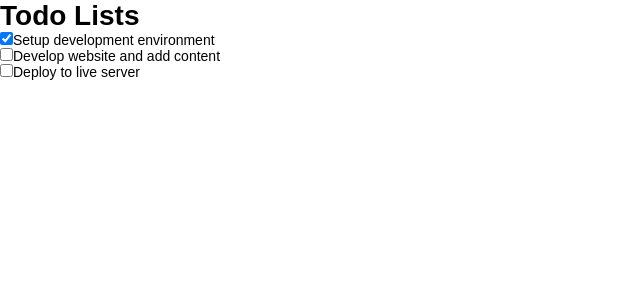
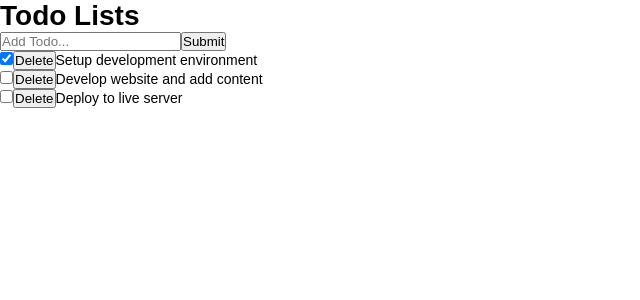
Before and after one commit to AdnanOlarmmi/React-to-do-list, a React (Create React App) app: page / in a window 1280 px wide. Shown: the top 300 px of the page, without its empty margins (0-640 px from the left). Built offline with nearby package versions, Linux system fonts and the light colour scheme.

Commit message:
Handle delete event

```diff
--- a/src/components/InputTodo.js
+++ b/src/components/InputTodo.js
@@ -1,2 +1,25 @@
 /* eslint-disable */
 import React from "react";
+
+class InputTodo extends React.Component {
+
+    state = {
+        title: ""
+    }
+
+    onChange = e => {
+       this.setState({
+        title: e.target.value
+       })
+    }
+
+    render() {
+        return(<form>
+        <input type="text" placeholder="Add Todo..." onChange={this.onChange} value={this.state.title}/>
+        <button>Submit</button>
+    </form>)
+    }
+
+}
+
+export default InputTodo;
--- a/src/components/TodoContainer.js
+++ b/src/components/TodoContainer.js
@@ -2,6 +2,7 @@
 import React, { Component, Fragment } from "react";
 import TodoList from "./TodoList";
 import Header from "./Header";
+import InputTodo from "./InputTodo";
 class TodoContainer extends Component {
 
     state = {
@@ -25,20 +26,36 @@ class TodoContainer extends Component {
        };
 
        handleChange = (id) => {
-        this.setState({
-            todos: this.state.todos.map(todo => {
+        this.setState(prevState => ({
+            todos: prevState.todos.map(todo => {
                 if(todo.id===id) {
-                    todo.completed = !todo.completed;
+                    return {
+                        ...todo,
+                        completed: !todo.completed,
+                    }
+
                 }
                 return todo;
             })
+        }))
+       }
+
+       delTodo = id => {
+        this.setState({
+            todos: [
+                ...this.state.todos.filter(todo => {
+                    return todo.id !== id;
+                })
+            ]
         })
        }
+
     render() {
         return (
             <Fragment>
             <Header />
-            <TodoList todos={this.state.todos} handleChangeProps={this.handleChange}></TodoList>
+            <InputTodo />
+            <TodoList todos={this.state.todos} handleChangeProps={this.handleChange} delTodoProps={this.delTodo}></TodoList>
             </Fragment>
         );
     }
--- a/src/components/TodoItem.js
+++ b/src/components/TodoItem.js
@@ -5,7 +5,9 @@ const TodoItem = (props) => {
         <input
         type="checkbox"
         checked={props.todo.completed}
-        onChange={() => props.handleChangeProps(props.todo.id)}></input>{props.todo.title}
+        onChange={() => props.handleChangeProps(props.todo.id)}></input>
+        <button onClick={() => props.delTodoProps(props.todo.id)}>Delete</button>
+        {props.todo.title}
         </li>)
 }
 
--- a/src/components/TodoList.js
+++ b/src/components/TodoList.js
@@ -6,7 +6,7 @@ const TodoList = (props) => {
             <ul>
         {props.todos.map(todo => (
           <TodoItem key={todo.id} todo={todo}
-          handleChangeProps={props.handleChangeProps}
+          handleChangeProps={props.handleChangeProps} delTodoProps={props.delTodoProps}
           />
         ))}
       </ul>
```
